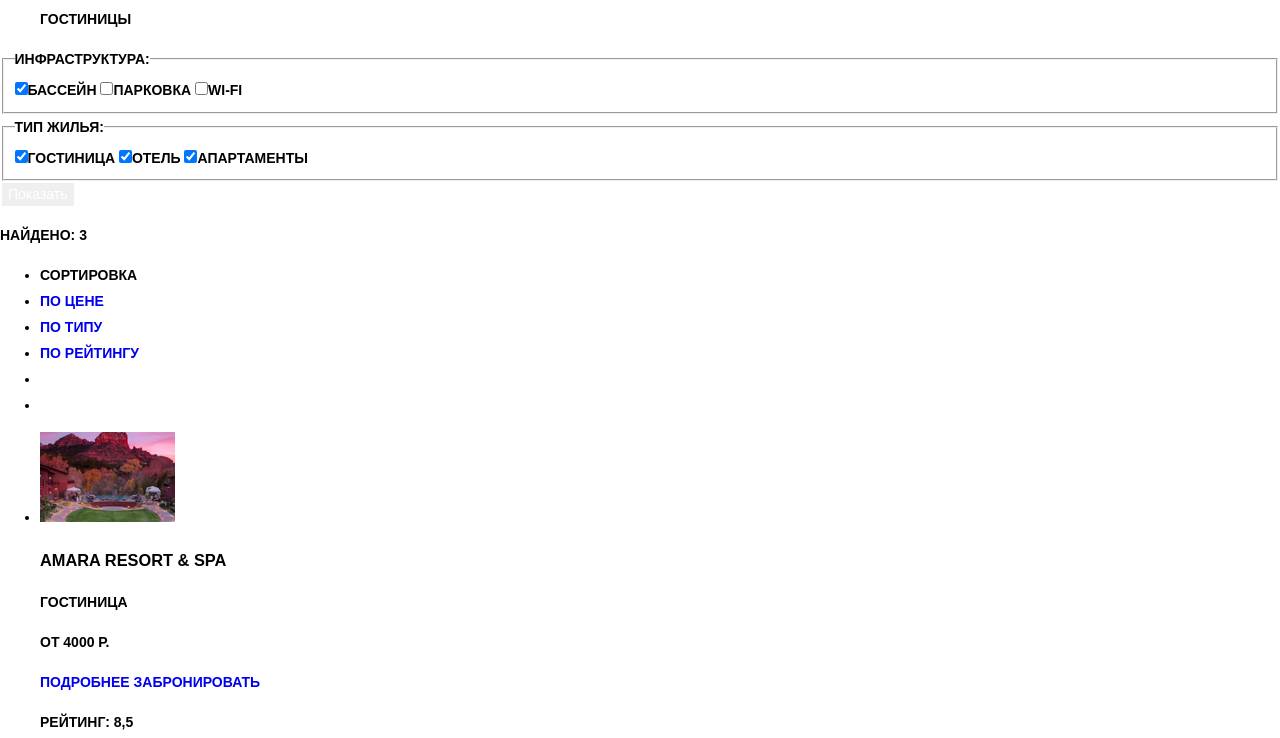
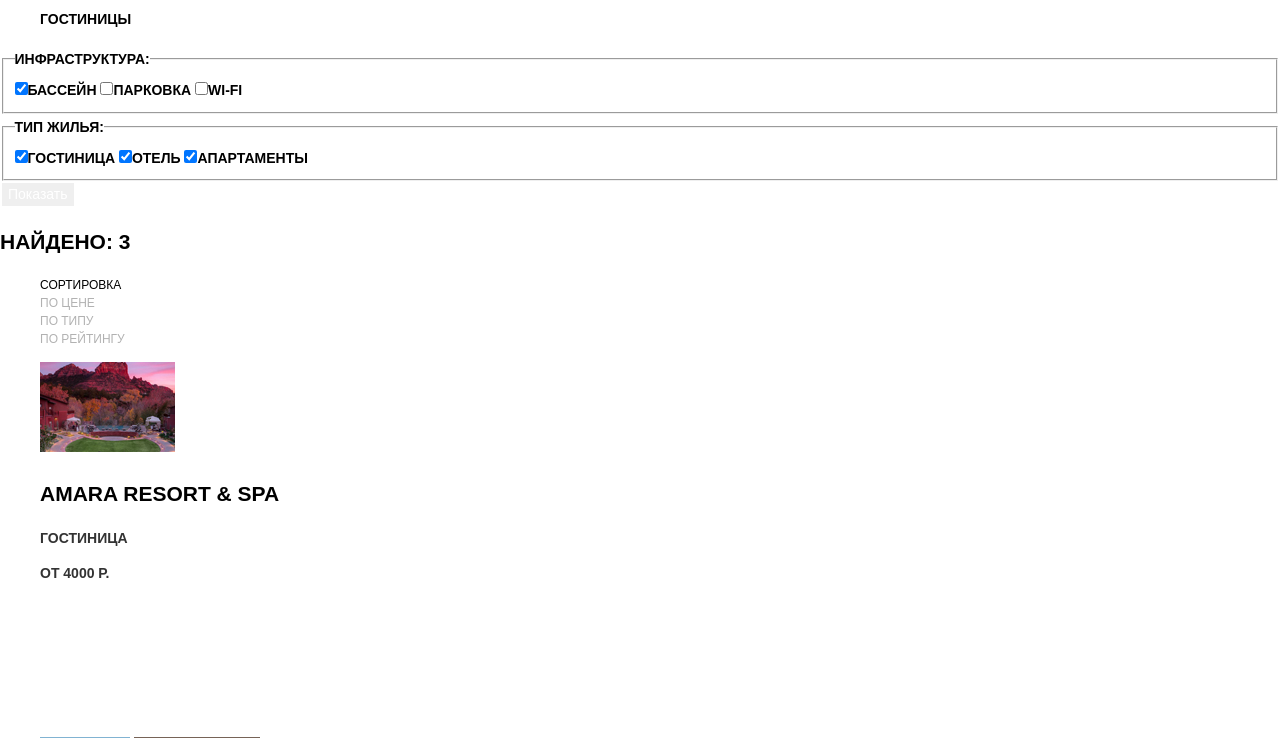
Before and after one commit to eeliseev31/1417365-sedona-30, a plain HTML site: page catalog.html in a window 1280 px wide. Shown: the part 164-902 px from the top of the page. Drawn offline with Linux system fonts and the light colour scheme.

Commit message:
Добавил классы в каталог

```diff
--- a/catalog.html
+++ b/catalog.html
@@ -51,10 +51,10 @@
             <p>Найдено: 3</p>
             <ul class="sorting-list">
                 <li>Сортировка</li>
-                <li><a href="#">По цене</a></li>
-                <li><a href="#">По типу</a></li>
-                <li><a href="#">По рейтингу</a></li>
-                <li><a href="#"></a>
+                <li><a class="sorting-item" href="#">По цене</a></li>
+                <li><a class="sorting-item" href="#">По типу</a></li>
+                <li><a class="sorting-item" href="#">По рейтингу</a></li>
+                <li><a class="sorting-item" href="#"></a>
                     <!--Больше-->
                 </li>
                 <li><a href="#"></a>
@@ -66,7 +66,7 @@
             <ul class="result-list">
                 <li class="result-item">
                     <img src="/img/catalog/amara-resort.jpg" width="135" height="90" alt="Гостиница Amara Resort & Spa">
-                    <h3>Amara Resort & Spa</h3>
+                    <a href="#"><h3>Amara Resort & Spa</h3></a>
                     <p>Гостиница</p>
                     <p>От 4000 р.</p>
                     <a class="details-button" href="#">Подробнее</a>
@@ -75,7 +75,7 @@
                 </li>
                 <li class="result-item">
                     <img src="img/catalog/desert-quail-inn.jpg" width="135" height="90" alt="Мотель Desert Quail Inn">
-                    <h3>Desert Quail Inn</h3>
+                    <a href=""><h3>Desert Quail Inn</h3></a>
                     <p>Мотель</p>
                     <p>От 3000 р.</p>
                     <a class="details-button" href="#">Подробнее</a>
@@ -84,7 +84,7 @@
                 </li>
                 <li class="result-item">
                     <img src="img/catalog/villas-at-poco-diablo.jpg" width="135" height="90" alt="Апартаменты Villas at Poco Diablo">
-                    <h3>Villas at Poco Diablo</h3>
+                    <a href="#"><h3>Villas at Poco Diablo</h3></a>
                     <p>Апартаменты</p>
                     <p>От 2000 р.</p>
                     <a class="details-button" href="#">Подробнее</a>
--- a/css/style.css
+++ b/css/style.css
@@ -35,9 +35,11 @@ body {
     height: auto;
   }
 
+
  /* Main-navigation */
 
-.site-navigation {
+.site-navigation,
+.result-list {
     list-style: none;
 }
 
@@ -135,6 +137,11 @@ body {
 
 /* inner-page */
 
+.catalog-filter {
+background-image: url("img/bg-image.jpg") no-repeat; /*Почему не подключается фон?*/
+
+}
+
 .show-button {
     font-weight: normal;
     font-size: 14px;
@@ -144,7 +151,95 @@ body {
     border-radius: 2px;
 }
 
+.search-results p {
+    font-weight: bold;
+    font-size: 21px;
+    line-height: 26px;
+}
+
+.sorting-list {
+    list-style: none;
+    font-weight: normal;
+    font-size: 12px;
+    line-height: 18px;
+}
+
+.sorting-item { /* Спросить про подчеркивание */
+    text-decoration: none;
+    color: #000000;
+    opacity: 0.3;
+}
+
+.sorting-item:hover {
+    color: #81B3D2;
+    opacity: unset;
+}
+
+.sorting-item:active { /* Спросить почему не работает */
+    color: var(--basic-black);
+
+}
+
+.sorting-item:focus {
+    color: var(--basic-blue);
+    opacity: 1;
+}
+
+.result-item h3 {
+font-weight: bold;
+font-size: 21px;
+line-height: 26px;
+}
+
+.result-item p {
+    font-size: 14px;
+    line-height: 21px;
+    color: var(--light-black)
+}
+
+.result-item a {
+    text-decoration: none;
+    color: var(--basic-black);
+}
+
+.result-item a:hover {
+    color: #81B3D2;
+}
+
+.result-item a:active{
+    color: var(--basic-black)
+    opacity: 1; /* Спросить почему опять не работает... */
+}
+
+.details-button {
+    line-height: 21;
+    color: var(--basic-white);
+    background-color: var(--basic-blue);
+}
+
+.details-button:hover {
+    background-color: #669EC0;
+}
+
+.details-button:active { /* Спросить как правильно добавить прозрачность ТОЛЬКО тексту */
+    background-color: #5496BD;
+}
+
+.book-button {
+    line-height: 21;
+    color: var(--basic-white);
+    background-color: var(--basic-brown);
+}
+
+.book-button:hover {
+    background-color: #604E43;
+}
+
+.book-button:active { /* Спросить как правильно добавить прозрачность ТОЛЬКО тексту */
+    background-color: #503E33;
+}
 /* main-footer */
+
 
 .main-footer {
     background: rgba(255, 255, 255, 0.9);
```
Also changed, not shown: index.html (+1 -1 lines).
